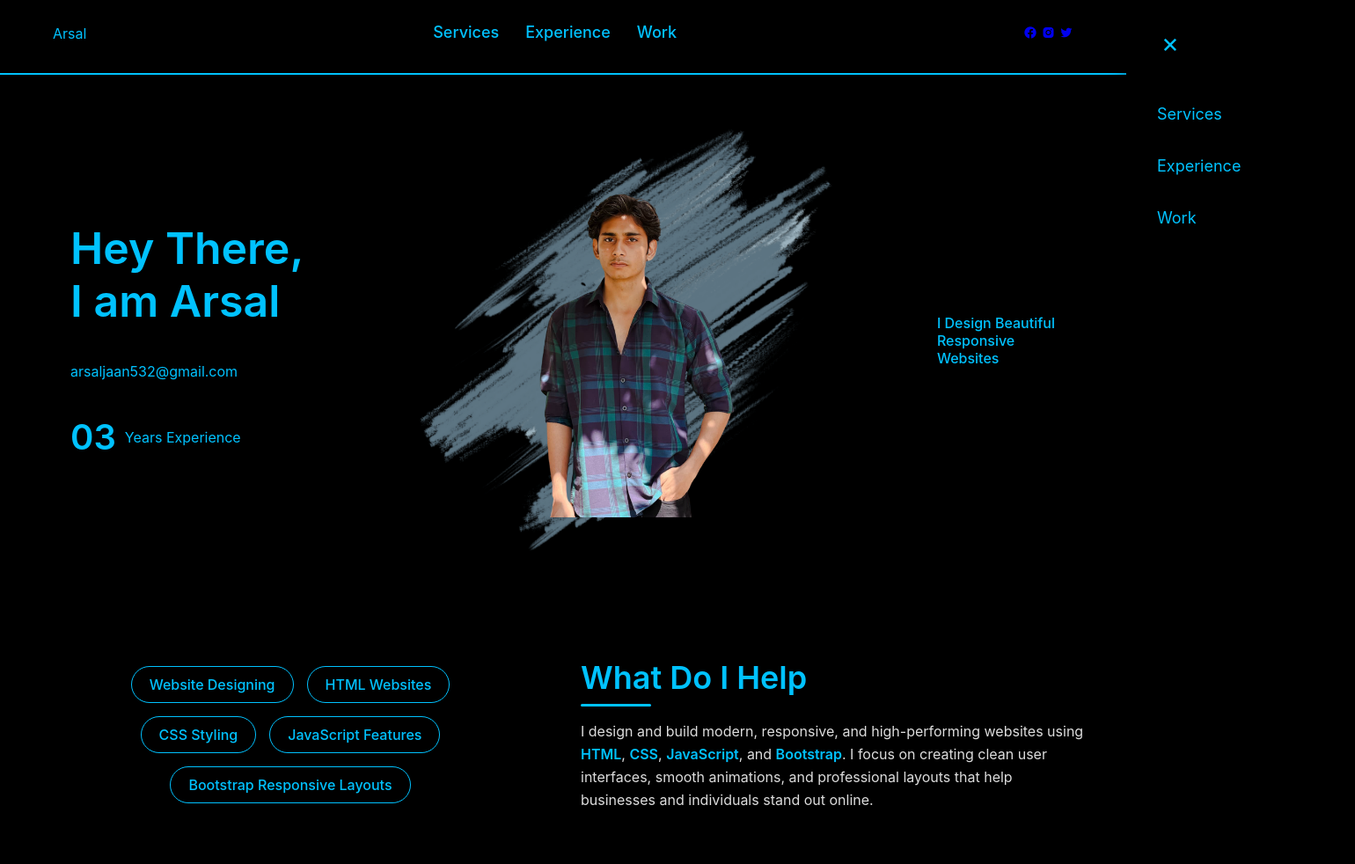
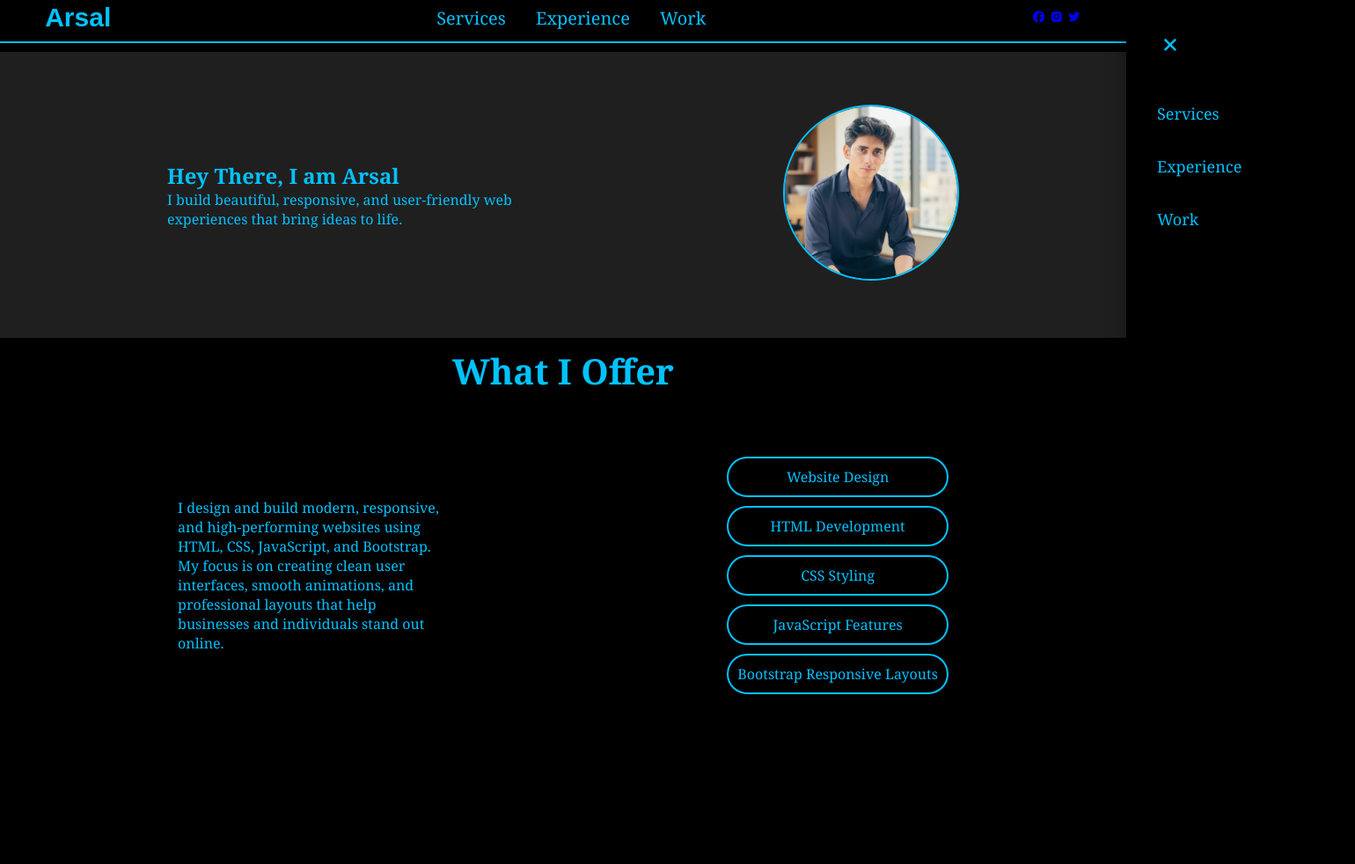
Before and after one commit to ArsalJan34/My_Portfolio, a plain HTML site: page index.html in a window 1280 px wide. Shown: the part 7-989 px from the top of the page at 88% size, 1540 px wide, since content can reach past the window. After the commit the page ends 856 px from the top, so only its background shows below. Drawn offline with nearby package versions, Linux system fonts and the light colour scheme.

Commit message:
Changes made

```diff
--- a/index.html
+++ b/index.html
@@ -5,64 +5,67 @@
   <meta charset="UTF-8">
   <meta name="viewport" content="width=device-width, initial-scale=1.0">
   <title>My Portfolio</title>
-  <link rel="StyleSheet" href="style.css">
+  <link rel="stylesheet" href="style.css">
   <link href="https://unpkg.com/boxicons@2.1.4/css/boxicons.min.css" rel="stylesheet">
 </head>
 
 <body>
+  <!-- ===== HEADER ===== -->
   <header id="header" class="header">
     <div class="logo">Arsal</div>
-    <nav class="sidebar">
+
+    <nav class="mobile-nav">
       <a href="#" onclick="hideSidebar()"><i class='bx bx-x'></i></a>
       <a href="#services">Services</a>
-      <a href="#Experience">Experience</a>
-      <a href="#Work">Work</a>
+      <a href="#experience">Experience</a>
+      <a href="#work">Work</a>
     </nav>
-    <nav class="navbar">
+
+    <nav class="main-nav">
       <a href="#services">Services</a>
-      <a href="#Experience">Experience</a>
-      <a href="#Work">Work</a>
+      <a href="#experience">Experience</a>
+      <a href="#work">Work</a>
     </nav>
-    <div class="social-media">
+
+    <div class="social-links">
       <a href="#"><i class='bx bxl-facebook-circle'></i></a>
       <a href="#"><i class='bx bxl-instagram-alt'></i></a>
       <a href="#"><i class='bx bxl-twitter'></i></a>
     </div>
+
     <div class="menu-icon" onclick="showSidebar()">
       <a href="#"><i class='bx bx-menu'></i></a>
     </div>
   </header>
-  <section class="intro">
-<div class="introtext1">
-  <a class="Me">Hey There, I am Arsal</a>
-  <a class="email">arsaljaan532@gmail.com</a>
-  <a class="exp">
-    <p class="exp-num">03</p>
-    <p class="exp-text"> Years Experience</p>
-  </a>
+
+  <!-- ===== INTRO SECTION ===== -->
+  <section class="intro-section">
+    <div class="intro-content">
+      <h1 class="intro-name">Hey There, I am Arsal</h1>
+      <p class="intro-p">I build beautiful, responsive, and user-friendly web experiences that bring ideas to life.</p>
     </div>
-<div class="me-img"><img src="./images/Me.png"></div>
-<div class="i-do">I Design Beautiful Responsive Websites</div>
+    <div class="intro-image"><img src="./images/WhatsApp Image 2025-10-12 at 12.26.08_1dd77fd5.jpg" alt="Arsal"></div>
   </section>
-<section class="what-do-i">
-<div class="what-do-i-content">
-<div class="content-list1">
-  <div class="skills">
-    <a href="#">Website Designing</a>
-    <a href="#">HTML Websites</a>
+
+  <!-- ===== SERVICES SECTION ===== -->
+  <section class="services-section" id="services">
+            <h2 class="section-title">What I Offer</h2>
+    <div class="services-container">
+      <div class="services-description">
+
+        <p class="section-text">
+          I design and build modern, responsive, and high-performing websites using
+          <span>HTML</span>, <span>CSS</span>, <span>JavaScript</span>, and <span>Bootstrap</span>.
+          My focus is on creating clean user interfaces, smooth animations, and professional layouts
+          that help businesses and individuals stand out online.
+        </p>
+      </div>
+<div class="services-list">
+  <a href="#">Website Design</a>
+  <a href="#">HTML Development</a>
   <a href="#">CSS Styling</a>
   <a href="#">JavaScript Features</a>
   <a href="#">Bootstrap Responsive Layouts</a>
-  </div>
-</div>
-<div class="content-list2">
-    <h2 class="section-title">What Do I Help</h2>
-    <p class="help-description">
-      I design and build modern, responsive, and high-performing websites using
-      <span>HTML</span>, <span>CSS</span>, <span>JavaScript</span>, and <span>Bootstrap</span>.
-      I focus on creating clean user interfaces, smooth animations, and professional layouts
-      that help businesses and individuals stand out online.
-    </p>
 </div>
     </div>
   </section>
--- a/style.css
+++ b/style.css
@@ -1,441 +1,181 @@
-/* -----------------------
-   GLOBAL RESET & BASICS
------------------------ */
-* {
+*{
+  margin: 0;
+  padding:0;
+  box-sizing: border-box;
   text-decoration: none;
+  list-style: none;
+
+}
+html{
+  scroll-behavior: smooth;
+}
+body{
+  font-family:Georgia, 'Times New Roman', Times, serif;
   margin: 0;
   padding: 0;
-  list-style: none;
-  box-sizing: border-box;
+  overflow-x: hidden;
+  background-color: rgb(0, 0, 0);
 }
-
-html {
-  scroll-behavior: smooth;
-}
-
-body {
-  font-family: "Inter", "Roboto", "Helvetica Neue", Arial, sans-serif;
-  color: #fff;
-  background-color: #000;
-  background-size: 600px 600px;
-  overflow-x: hidden;
-}
-
-.hidden {
+.hidden{
   display: none !important;
 }
-
-.center {
-  display: flex;
-  align-items: center;
-  justify-content: center;
+/* Header  */
+.header{
+width: 100%;
+display: flex;
+justify-content: space-between;
+align-items: center;
+background: transparent;
+border-bottom: 2px solid #00C2FF;
+padding: 10px 4%;
 }
-
-/* -----------------------
-   HEADER
------------------------ */
-header {
-  width: 100%;
-  display: flex;
-  justify-content: space-between;
-  align-items: center;
-  background: transparent;
-  border-bottom: 2px solid #00C2FF;
-  padding: 10px 60px;
-  position: sticky;
-  top: 0;
-  z-index: 1000;
-  backdrop-filter: blur(6px);
-}
-
+/* Logo */
 .logo {
-  display: flex;
-  align-items: center;
-  justify-content: center;
-  height: 70px;
+  font-size: 30px;
+  font-family: Arial, Helvetica, sans-serif;
+  font-weight: bolder;
   color: #00C2FF;
 }
-
-.logo img {
-  width: 150px;
-  object-fit: contain;
+.main-nav a {
+  display: inline-block;
+  font-size: 20px;
+  color:#00C2FF;
+  font-weight: 500;
+  text-decoration: none;
+  margin: 0 15px;
+  transition: .3s ease;
+  animation: slideTop 1s ease forwards;
+  animation-delay: calc(.2s * var(--i));
 }
-
-.navbar {
-  display: flex;
-  gap: 30px;
-}
-
-.navbar a {
-  color: #00C2FF;
-  font-size: 18px;
-  font-weight: 500;
-  padding-bottom: 2px;
-  border-bottom: 2px solid transparent;
-  transition: color 0.25s ease, border-bottom 0.25s ease;
-}
-
-.navbar a:hover {
-  border-bottom: 0.5px solid #00C2FF;
-}
-
-/* -----------------------
-   MENU ICON (Mobile)
------------------------ */
-.menu-icon {
-  display: none;
-  cursor: pointer;
-}
-
-.menu-icon .bx-menu {
-  color: #00C2FF;
-  font-size: 32px;
-}
-
-/* -----------------------
-   SIDEBAR (Mobile Nav)
------------------------ */
-.sidebar {
+.mobile-nav {
   position: fixed;
   top: 0;
   right: -260px;
+  height: 100vh;
   width: 250px;
-  height: 100vh;
-  padding: 25px;
+  background-color: rgba(0, 0, 0, 0.85);
+  backdrop-filter: blur(10px);
+  box-shadow: -10px 0 20px rgba(0, 0, 0, 0.4);
   display: flex;
   flex-direction: column;
   align-items: flex-start;
   justify-content: flex-start;
-  background: rgba(0, 0, 0, 0.9);
-  backdrop-filter: blur(10px);
-  box-shadow: -10px 0 20px rgba(0, 0, 0, 0.4);
+  padding: 25px;
   z-index: 999;
   transition: right 0.4s ease;
-  overflow-y: auto;
 }
-
-.sidebar.show {
-  right: 0;
-}
-
-.sidebar a {
-  color: #00C2FF;
+.mobile-nav a{
+  color:#00C2FF;
+  text-decoration: none;
   font-size: 18px;
   margin: 18px 0;
-  border-bottom: 2px solid transparent;
-  transition: color 0.25s ease, border-bottom 0.25s ease;
+  display: block;
 }
-
-.sidebar a:hover {
-  border-bottom: 0.5px solid #00C2FF;
+.mobile-nav a:hover {
+  color: #00C2FF;
 }
-
-.sidebar .bx-x {
+.mobile-nav .bx-x {
+  color: #00C2FF;
   font-size: 30px;
-  color: #00C2FF;
   margin-bottom: 15px;
-  cursor: pointer;
 }
-
-/* -----------------------
-   INTRO SECTION
------------------------ */
-.intro {
+.menu-icon{
+  display: none;
+cursor:pointer;
+}
+.menu-icon .bx-menu{
+color: #00C2FF;
+font-size: 32px;
+}
+.mobile-nav.show {
+  right: 0;
+  animation: fadeIn 0.4s ease forwards;
+}
+.intro-section{
+  margin-top: 10px;
   display: flex;
-  justify-content: space-between;
+  justify-content: space-around;
   align-items: center;
-  gap: 32px;
-  padding: 60px;
+  padding: 60px 40px;
+  background: rgb(32, 31, 31);
+}
+.intro-content{
+  display: flex;
+  flex-direction: column;
+}
+.intro-name, .intro-p{
+  color:#00C2FF;
+}
+.intro-p{
+  max-width: 400px;
+}
+.intro-image{
 
 }
+.intro-image img{
 
-.introtext1 {
+    width: 200px;
+    height: 200px;
+    border-radius: 50%;
+    border: #00C2FF 2px solid;
+    object-fit: cover;
+    object-position: center;
+
+}
+/* What i offer section or SECTION 2  */
+.section-title{
   color: #00C2FF;
+  text-align: center;
+  margin: 10px;
+  font-size: 40px;
+}
+.services-container{
+  display: flex;
+  padding: 60px 40px;
+  align-items: center;
+  justify-content: space-around;
+
+
+}
+.section-text{
+  max-width: 300px;
+  color: #00C2FF;
+}
+.services-list{
   display: flex;
   flex-direction: column;
-  gap: 40px;
-  margin: 20px;
-  max-width: 600px;
-}
-
-.Me {
-  font-size: 50px;
-  font-weight: 600;
-  line-height: 1.2;
-}
-
-.exp {
-  display: flex;
-  align-items: center;
   gap: 10px;
 }
-
-.exp-num {
-  font-size: 40px;
-  font-weight: 600;
+.services-list a{
+  color: #00C2FF;
+  width: 100%;
+  border: #00C2FF 2px solid;
+  border-radius: 50px;
+  padding: 10px;
+  text-align: center;
 }
-
-.i-do {
-  color: #00C2FF;
-  margin: 20px 0;
-  font-weight: 500;
-}
-
-/* -----------------------
-   IMAGE SECTION
------------------------ */
-.me-img {
-  background: url("./images/bg.png") no-repeat center center;
-  background-size: cover;
-  background-color: rgba(0, 0, 0, 0.6);
-  display: flex;
-  justify-content: center;
-  align-items: center;
-  padding: 40px;
-  border-radius: 20px;
-  min-height: 350px;
-  width: 100%;
-}
-
-.me-img img {
-  width: 280px;
-  margin-top: 30px;
-  border-radius: 15px;
-  object-fit: contain;
-  transition: transform 0.3s ease;
-  max-width: 90%;
-}
-
-.me-img img:hover {
-  transform: scale(1.05);
-}
-
-/* -----------------------
-   WHAT DO I HELP SECTION
------------------------ */
-.what-do-i {
-  padding: 60px 30px;
-  color: #00C2FF;
-  display: flex;
-  justify-content: center;
-  align-items: center;
-  background: transparent;
-  flex-wrap: wrap;
-}
-
-.what-do-i-content {
-  display: flex;
-  justify-content: space-between;
-  align-items: center;
-  flex-wrap: wrap;
-  gap: 40px;
-  max-width: 1200px;
-  width: 100%;
-}
-
-/* --- Left Side (Skill Tags) --- */
-.content-list1 {
-  flex: 1;
-  display: flex;
-  justify-content: center;
-}
-
-.skills {
-  display: flex;
-  flex-wrap: wrap;
-  justify-content: center;
-  gap: 15px;
-  max-width: 500px;
-}
-
-.skills a {
-  color: #00C2FF;
-  font-size: 16px;
-  font-weight: 500;
-  padding: 10px 20px;
-  border: 1px solid #00C2FF;
-  border-radius: 30px;
-  transition: all 0.3s ease;
-  background: transparent;
-}
-
-.skills a:hover {
-  background: #00C2FF;
-  color: #000;
-  transform: translateY(-3px);
-  box-shadow: 0 4px 12px rgba(0, 194, 255, 0.3);
-}
-
-/* --- Right Side (Text Description) --- */
-.content-list2 {
-  flex: 1;
-  display: flex;
-  flex-direction: column;
-  align-items: flex-start;
-  text-align: left;
-  gap: 15px;
-  max-width: 600px;
-}
-
-.section-title {
-  font-size: 36px;
-  font-weight: 600;
-  position: relative;
-}
-
-.section-title::after {
-  content: "";
-  display: block;
-  width: 80px;
-  height: 3px;
-  background: #00C2FF;
-  margin-top: 8px;
-  border-radius: 2px;
-}
-
-.help-description {
-  font-size: 16px;
-  line-height: 26px;
-  color: #ddd;
-}
-
-.help-description span {
-  color: #00C2FF;
-  font-weight: 600;
-}
-
-/* --- Animation --- */
-@keyframes fadeUp {
-  0% {
+@keyframes fadeIn {
+  from {
     opacity: 0;
-    transform: translateY(30px);
+    transform: translateX(50px);
   }
 
-  100% {
+  to {
     opacity: 1;
-    transform: translateY(0);
+    transform: translateX(0);
   }
 }
-
-.what-do-i-content {
-  animation: fadeUp 1.2s ease forwards;
-}
-
-/* -----------------------
-   RESPONSIVE DESIGN
------------------------ */
-@media (max-width: 992px) {
-  header {
-    padding: 10px 30px;
-  }
-
-  .intro {
-
-    text-align: center;
-    padding: 40px 20px;
-  }
-
-  .what-do-i-content {
-    flex-direction: column;
-    text-align: center;
-    align-items: center;
-  }
-
-  .content-list2 {
-    align-items: center;
-    text-align: center;
-  }
-
-  .section-title {
-    font-size: 28px;
-  }
-
-  .help-description {
-    font-size: 15px;
-  }
-
-  .skills {
-    gap: 12px;
-  }
-
-  .skills a {
-    font-size: 15px;
-    padding: 8px 16px;
-  }
-}
-
-@media (max-width: 768px) {
-  header {
-    padding: 10px 20px;
-  }
-
-  .navbar {
+@media (max-width:768px){
+  .main-nav{
     display: none;
   }
-
   .menu-icon {
-    display: block;
+    display: flex;
   }
-
-  .intro {
-    padding: 30px 15px;
-  }
-
-  .introtext1,
-  .i-do {
- display: none;
-  }
-
-  .Me {
-    font-size: 32px;
-  }
-
-  .me-img {
-    min-height: 280px;
-    padding: 20px;
-  }
-
-  .me-img img {
-    width: 85%;
-  }
-
-  .what-do-i {
-    padding: 40px 15px;
-  }
-
-  .sidebar {
-    width: 200px;
-    right: -220px;
-  }
-
-  .skills a {
-    font-size: 14px;
-    padding: 6px 14px;
-  }
+    nav a.active {
+      color: #fff;
+      font-weight: 600;
+      border-bottom: 2px solid #00C2FF;
+      transition: all 0.3s ease;
+    }
 }
-
-@media (max-width: 480px) {
-  .section-title {
-    font-size: 26px;
-  }
-
-  .help-description {
-    font-size: 14px;
-    line-height: 24px;
-  }
-
-  .skills a {
-    font-size: 13px;
-    padding: 6px 12px;
-  }
-
-  .sidebar {
-    width: 180px;
-    right: -200px;
-    padding: 15px;
-  }
-
-  .sidebar a {
-    font-size: 16px;
-  }
-}
```
Also changed, not shown: script.js (+5 -2 lines), images/WhatsApp Image 2025-10-12 at 12.26.08_1dd77fd5.jpg (added). Lines whose indentation alone changed are shown as unchanged.
